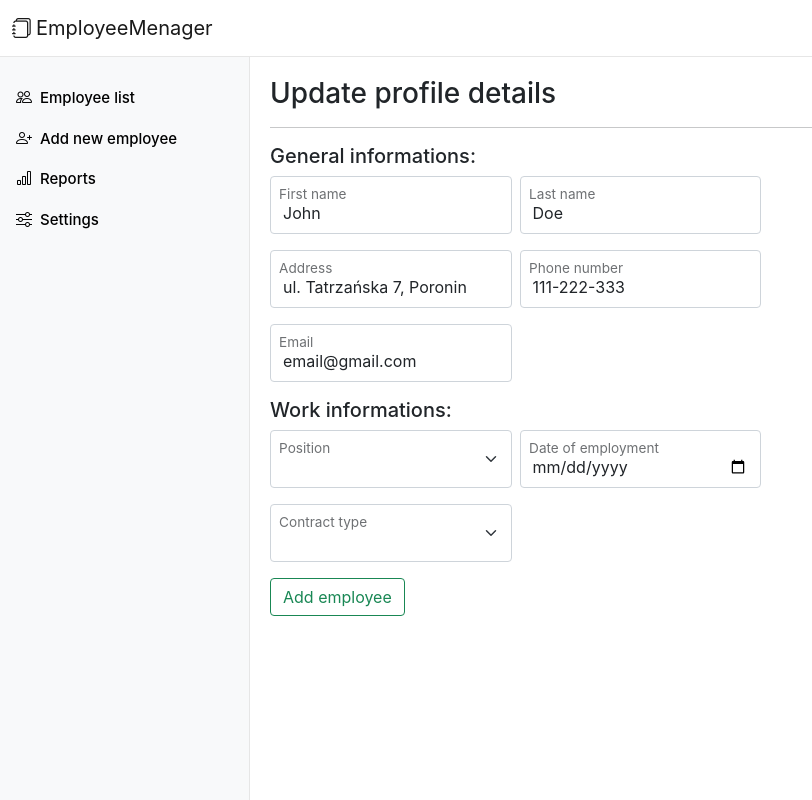
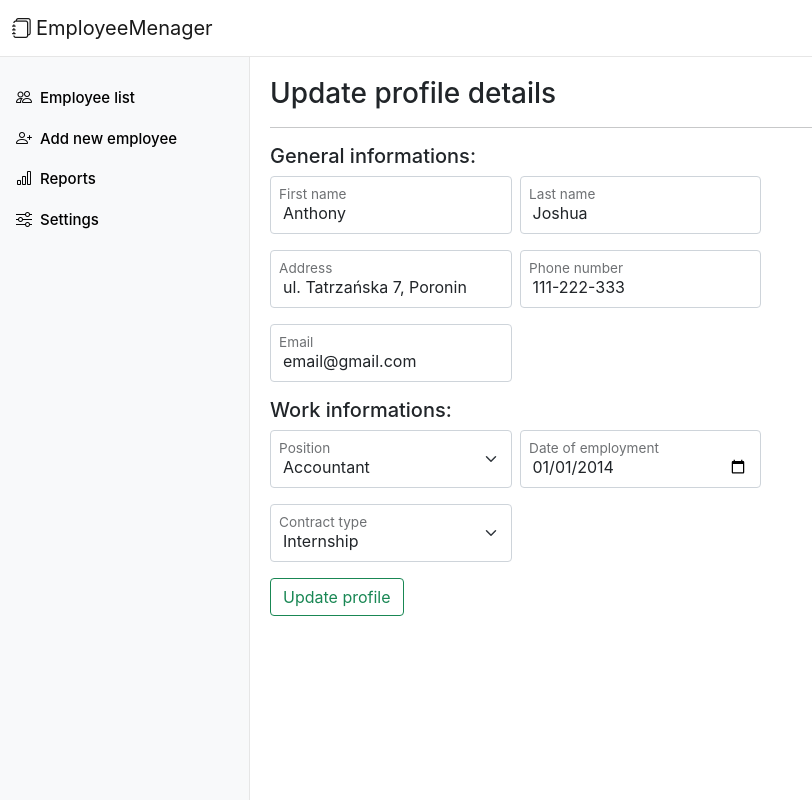
Before and after one commit to bugiss656/react-employee-menager, a React (Create React App) app: page /updateemployee/1 in a window 1280 px wide. Shown: the whole page, without its empty margins (0-812 px from the left). Built offline with nearby package versions, Linux system fonts and the light colour scheme; data requests are answered from the project's data file.

Commit message:
Add features for updating employee data

```diff
--- a/db.json
+++ b/db.json
@@ -1,16 +1,15 @@
 {
   "employees": [
     {
-      "id": 1,
-      "first_name": "John",
-      "last_name": "Doe",
-      "position": "Accountant",
+      "first_name": "Anthony",
+      "last_name": "Joshua",
       "address": "ul. Tatrzańska 7, Poronin",
       "phone_nr": "111-222-333",
       "email": "email@gmail.com",
+      "position": "Accountant",
       "employment_date": "2014-01-01",
-      "contract_length": "indefinite period",
-      "seniority": "6"
+      "contract_type": "Internship",
+      "id": 1
     },
     {
       "id": 2,
@@ -21,32 +20,30 @@
       "phone_nr": "212-222-333",
       "email": "email@gmail.com",
       "employment_date": "2014-01-01",
-      "contract_length": "indefinite period",
+      "contract_type": "indefinite period",
       "seniority": "6"
     },
     {
-      "id": 3,
       "first_name": "Chris",
-      "last_name": "Doe",
-      "position": "Representative",
+      "last_name": "Byrd",
       "address": "ul. Podhalańska 32, Poronin",
       "phone_nr": "555-222-333",
-      "email": "email@gmail.com",
-      "employment_date": "2014-01-01",
-      "contract_length": "indefinite period",
-      "seniority": "6"
+      "email": "byrd@gmail.com",
+      "position": "Accountant",
+      "employment_date": "2021-03-08",
+      "contract_type": "Indefinite period contract",
+      "id": 3
     },
     {
-      "id": 4,
       "first_name": "Paul",
-      "last_name": "Doe",
-      "position": "Dealer",
+      "last_name": "Walker",
       "address": "ul. Podtatrzańska 33, Poronin",
       "phone_nr": "111-666-333",
-      "email": "email@gmail.com",
-      "employment_date": "2014-01-01",
-      "contract_length": "indefinite period",
-      "seniority": "6"
+      "email": "walker@gmail.com",
+      "position": "Customer service",
+      "employment_date": "2021-03-06",
+      "contract_type": "1 year contract",
+      "id": 4
     },
     {
       "id": 5,
@@ -57,7 +54,7 @@
       "phone_nr": "111-787-333",
       "email": "email@gmail.com",
       "employment_date": "2014-01-01",
-      "contract_length": "indefinite period",
+      "contract_type": "indefinite period",
       "seniority": "6"
     },
     {
--- a/src/components/EmployeeDetails.js
+++ b/src/components/EmployeeDetails.js
@@ -35,7 +35,7 @@ const EmployeeDetails = () => {
                         <ul className="list-group list-group-flush">
                             <li className="list-group-item"><b>Position: </b>{employee.position}</li>
                             <li className="list-group-item"><b>Employment date: </b>{employee.employment_date}</li>
-                            <li className="list-group-item"><b>Contract length: </b>{employee.contract_length}</li>
+                            <li className="list-group-item"><b>Contract type: </b>{employee.contract_type}</li>
                             <li className="list-group-item"><b>Seniority: </b>{employee.seniority} years</li>
                         </ul>
                     </div>
--- a/src/components/UpdateEmployeeForm.js
+++ b/src/components/UpdateEmployeeForm.js
@@ -7,6 +7,15 @@ const UpdateEmployeeForm = ({ employee }) => {
 
     const onSubmit = (data) => {
         console.log(data);
+        fetch(`http://localhost:5000/employees/${employee.id}`, {
+            method: "PUT",
+            headers: {
+                "Content-Type": "application/json"
+            },
+            body: JSON.stringify(data)
+        }).then(() => {
+            console.log('Employee profile updated...');
+        });
     }
 
     return (
@@ -94,11 +103,11 @@ const UpdateEmployeeForm = ({ employee }) => {
                             placeholder="Position"
                         >
                             <option value=""></option>
-                            <option value="accountant">Accountant</option>
-                            <option value="dealer">Dealer</option>
-                            <option value="manager">Manager</option>
-                            <option value="warehouseman">Warehouseman</option>
-                            <option value="customer service">Customer service</option>
+                            <option value="Accountant">Accountant</option>
+                            <option value="Dealer">Dealer</option>
+                            <option value="Manager">Manager</option>
+                            <option value="Warehouseman">Warehouseman</option>
+                            <option value="Customer service">Customer service</option>
                         </select>
                         <label htmlFor="position">Position</label>
                     </div>
@@ -106,7 +115,7 @@ const UpdateEmployeeForm = ({ employee }) => {
                         <input
                             ref={register}
                             type="date"
-                            name="employment-date"
+                            name="employment_date"
                             className="form-control"
                             id="employment-date"
                             placeholder="Date of employment" />
@@ -123,15 +132,15 @@ const UpdateEmployeeForm = ({ employee }) => {
                             placeholder="Contract type"
                         >
                             <option value=""></option>
-                            <option value="practice">Practice</option>
-                            <option value="internship">Internship</option>
+                            <option value="Practice">Practice</option>
+                            <option value="Internship">Internship</option>
                             <option value="1 year contract">1 year contract</option>
-                            <option value="indefinite period conract">Indefinite period conract</option>
+                            <option value="Indefinite period contract">Indefinite period conract</option>
                         </select>
                         <label htmlFor="contract-type">Contract type</label>
                     </div>
                 </div>
-                <button className="btn btn-outline-success">Add employee</button>
+                <button className="btn btn-outline-success">Update profile</button>
             </form>
         </section>
     );
```
